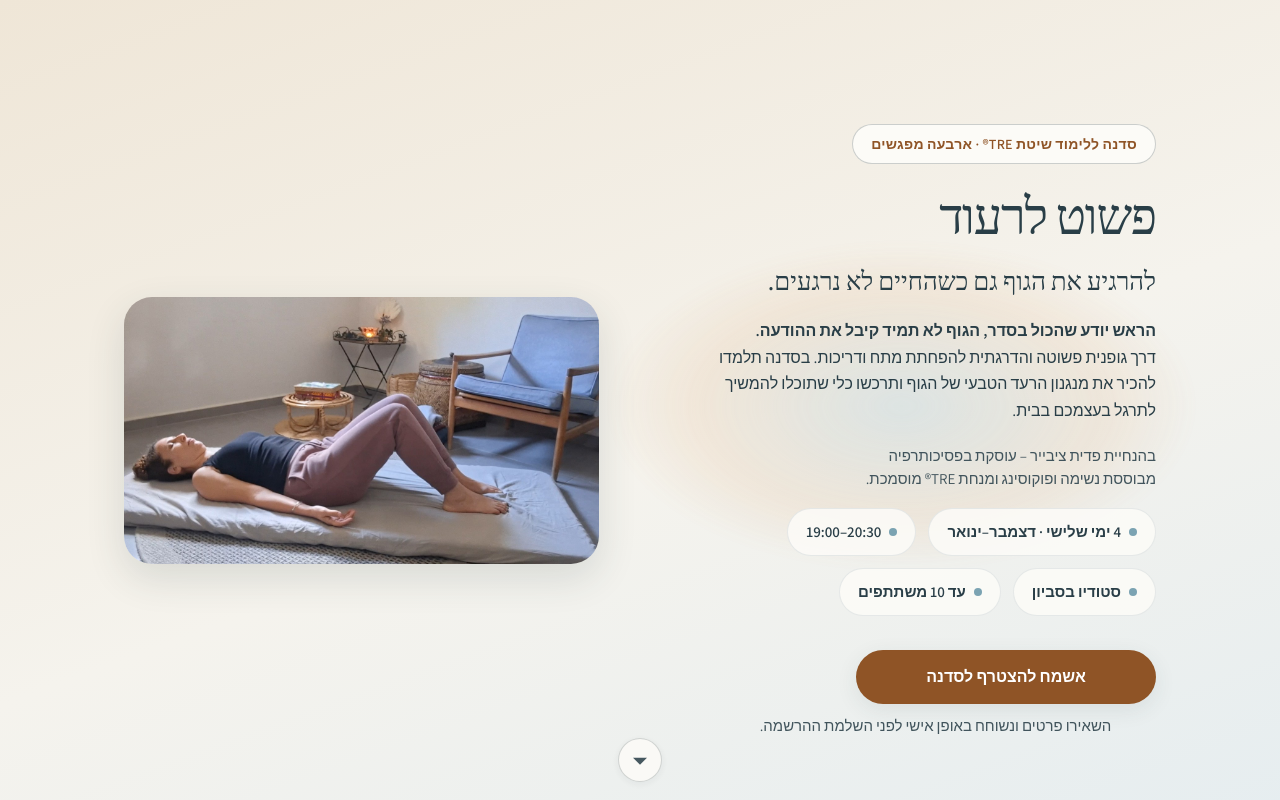
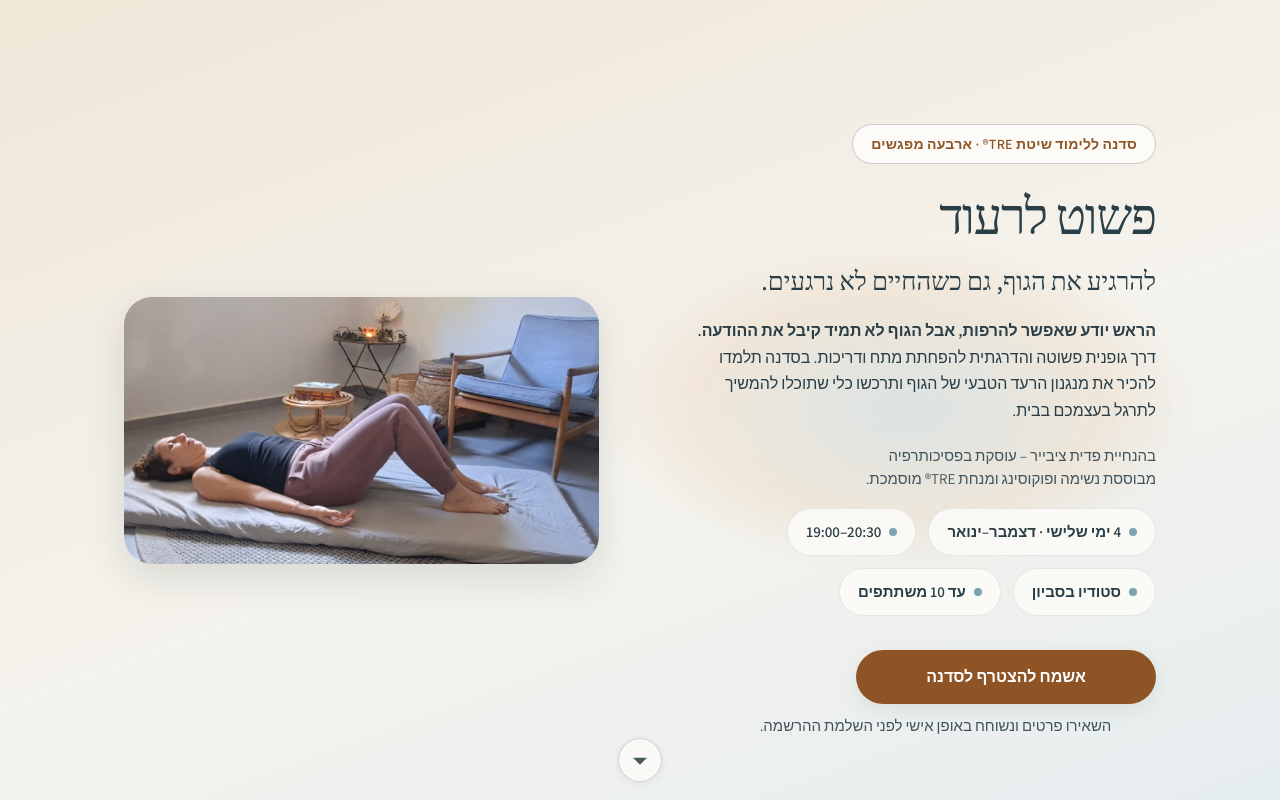
Before and after one commit to StudioLinshom/pashut-lirod, a plain HTML site: page december/index.html in a window 1280 px wide. Shown: the top 800 px of the page. Drawn offline with Linux system fonts and the light colour scheme; a web font is replaced by a local one.

Commit message:
Refine landing page opening lines

```diff
--- a/december/index.html
+++ b/december/index.html
@@ -891,7 +891,7 @@
       <div class="hero-glow" aria-hidden="true"></div>
       <span class="eyebrow">סדנה ללימוד שיטת TRE® · ארבעה מפגשים</span>
       <h1>פשוט לרעוד</h1>
-      <div class="hero-sub"><strong>להרגיע את הגוף גם כשהחיים לא נרגעים.</strong></div><div class="hero-sub"><strong>הראש יודע שהכול בסדר, הגוף לא תמיד קיבל את ההודעה.</strong><br>דרך גופנית פשוטה והדרגתית להפחתת מתח ודריכות. בסדנה תלמדו להכיר את מנגנון הרעד הטבעי של הגוף ותרכשו כלי שתוכלו להמשיך לתרגל בעצמכם בבית.</div>
+      <div class="hero-sub"><strong>להרגיע את הגוף, גם כשהחיים לא נרגעים.</strong></div><div class="hero-sub"><strong>הראש יודע שאפשר להרפות, אבל הגוף לא תמיד קיבל את ההודעה.</strong><br>דרך גופנית פשוטה והדרגתית להפחתת מתח ודריכות. בסדנה תלמדו להכיר את מנגנון הרעד הטבעי של הגוף ותרכשו כלי שתוכלו להמשיך לתרגל בעצמכם בבית.</div>
       <p class="hero-credential">בהנחיית פדית ציבייר – עוסקת בפסיכותרפיה מבוססת נשימה ופוקוסינג ומנחת TRE® מוסמכת.</p>
       <div class="meta-row">
         <span class="meta-pill"><span class="dot"></span>4 ימי שלישי · דצמבר–ינואר</span>
```
Also changed, not shown: index.html (+1 -1 lines).
